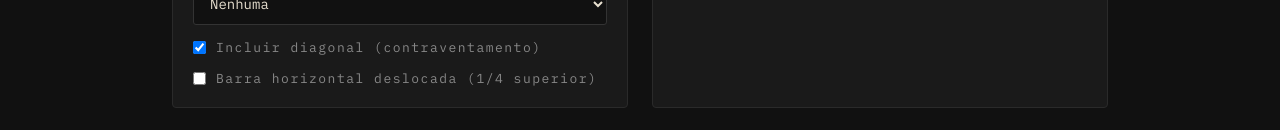
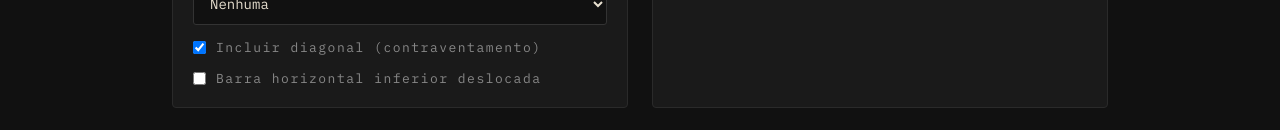
Before and after one commit to RickyMoreira/serralheria2, a React (Create React App) app: page / in a window 1280 px wide. Shown: the part 596-726 px from the top of the page. Built offline with nearby package versions, Linux system fonts and the light colour scheme.

Commit message:
Barra deslocada com posição manual

```diff
--- a/src/App.js
+++ b/src/App.js
@@ -552,6 +552,7 @@ function PortaoCalc() {
     nTravVert:"0",
     barraDeslocada: false,
     espacamentoVInf:"8",
+    posBarraDesl:"50",
   });
   const [result, setResult] = useState(null);
   const set = (k,v) => setForm(f => ({...f,[k]:v}));
@@ -604,7 +605,7 @@ function PortaoCalc() {
 
     // Barra deslocada — posicionada no 1º quarto da altura (de cima para baixo)
     const usaBarraDeslocada = form.barraDeslocada && form.oriPreenchi === "vertical";
-    const posBarraDeslocada = H * 0.25; // 1/4 do topo
+    const posBarraDeslocada = parseFloat(form.posBarraDesl) / 100 || H * 0.25;
     const espInf = parseFloat(form.espacamentoVInf) / 100;
 
     pecas.push({ nome:"Travessa superior",  tipo:"estrutura", perfil: descEst, comp: compTravSupInf, qtd: folhas,       compTotal: folhas*compTravSupInf,       peso: folhas*compTravSupInf*pEst,       obs:`${(compTravSupInf*100).toFixed(1)}cm — por fora` });
@@ -681,11 +682,12 @@ function PortaoCalc() {
             </div>
             <div className="field" style={{flexDirection:"row",alignItems:"center",gap:10}}>
               <input type="checkbox" id="barraDesl" checked={form.barraDeslocada} onChange={e=>{set("barraDeslocada",e.target.checked); if(e.target.checked) set("oriPreenchi","vertical"); setResult(null);}} style={{width:"auto"}} />
-              <label htmlFor="barraDesl" style={{textTransform:"none",fontSize:13,cursor:"pointer"}}>Barra horizontal deslocada (1/4 superior)</label>
+              <label htmlFor="barraDesl" style={{textTransform:"none",fontSize:13,cursor:"pointer"}}>Barra horizontal inferior deslocada</label>
             </div>
-            {form.barraDeslocada && (
+            {form.barraDeslocada && (<>
+              <div className="field"><label>Posição da barra (do topo) <span className="unit">(cm)</span></label><input type="number" min="5" max="200" step="1" value={form.posBarraDesl} onChange={e=>set("posBarraDesl",e.target.value)} placeholder="Ex: 50" /></div>
               <div className="field"><label>Espaçamento barras verticais inferiores <span className="unit">(cm)</span></label><input type="number" min="3" max="30" step="1" value={form.espacamentoVInf} onChange={e=>set("espacamentoVInf",e.target.value)} /></div>
-            )}
+            </>)}
           </div>
         </div>
         <div className="section">
```
